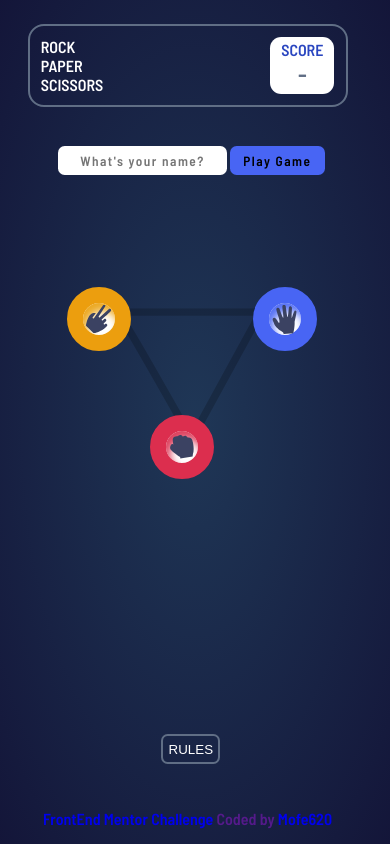
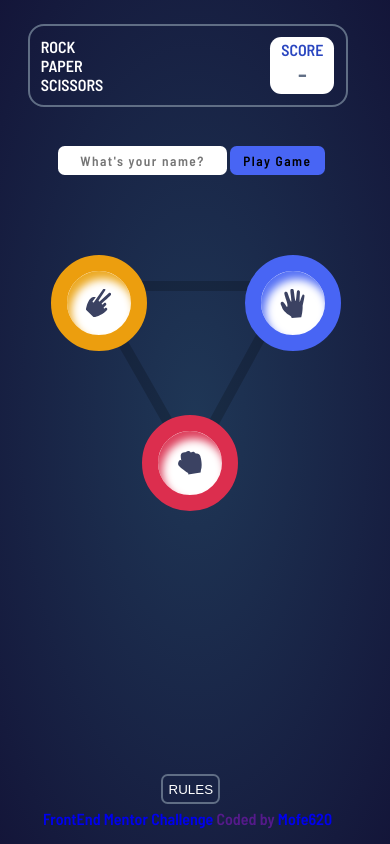
Before and after one commit to Mofe620/rock-paper-scissors, a plain HTML site: page index.html in a window 390 px wide. Drawn offline with Linux system fonts and the light colour scheme.

Commit message:
made some fixes

```diff
--- a/index.html
+++ b/index.html
@@ -3,7 +3,7 @@
   <head>
     <meta charset="utf-8">
     <meta http-equiv="X-UA-Compatible" content="IE=edge">
-    <title>Play now | You Rock</title>
+    <title>Rock Paper Scissors | Play with Mofe</title>
     <meta name="description" content="">
     <meta name="viewport" content="width=device-width, initial-scale=1">
     <link rel="stylesheet" href="paper.css">
--- a/paper.css
+++ b/paper.css
@@ -86,7 +86,7 @@ header .logo {
 .container {
     position: relative;
     width: 800px;
-    height: auto;
+    min-height: auto;
     display: flex;
     justify-content: center;
     overflow: visible;
@@ -109,16 +109,16 @@ header .logo {
     z-index: 1;
     margin-top: 4em;
     margin-right: 1.5em;
-    transform: scale(0.7);
+    transform: scale(0.8);
 }
 .paper-icon {
     position: absolute;
-    top:5em;
-    left: 17em;
+    top: 3em;
+    left: 15.5em;
     z-index: 2;
     width: 4em;
     height: 4em;
-    padding: 1em;
+    padding: 3em;
     border-radius: 50%;
     background-color: #fff;
     display: flex;
@@ -132,12 +132,12 @@ header .logo {
 }
 .scissors-icon {
     position: absolute;
-    top:5em;
-    right: 16.5em;
+    top: 3em;
+    right: 14.5em;
     z-index: 2;
     width: 4em;
     height: 4em;
-    padding: 1em;
+    padding: 3em;
     border-radius: 50%;
     background-color: #fff;
     display: flex;
@@ -149,17 +149,14 @@ header .logo {
     transition: all 0.5s ease;
     cursor: pointer;
 }
-/* .rock-case {
-
-} */
 .rock-icon {
     position: absolute;
     top: 16em;
-    right: 22.8em;
+    right: 20.8em;
     z-index: 2;
     width: 4em;
     height: 4em;
-    padding: 1em;
+    padding: 3em;
     border-radius: 50%;
     background-color: #fff;
     display: flex;
@@ -203,7 +200,6 @@ header .logo {
     overflow: visible;
 }
 #up p, #sp p {
-    margin-left: -1px;
     opacity: 1;
     animation: grow 0.8s ease;
     transform: scale(0.7);
@@ -218,14 +214,14 @@ header .logo {
 }
 #uCreatedIcon {
     transform: scale(0.7);
-    top: 25%;
-    left: 25%;
+    top: 1em;
+    left: 0.8em;
     animation: shrink 0.7s ease;
 }
 #sCreatedIcon {
     transform: scale(0.7);
-    top: 25%;
-    left: 25%;
+    top: 1em;
+    left: 0.8em;
     animation: shrink 0.7s ease;
 }
 @keyframes shrink {
@@ -280,6 +276,9 @@ header .logo {
     display: none;
     flex-direction: column;
     margin-top: 3em;
+    width: 14em;
+    justify-content: center;
+    align-items: center;
 }
 .message a {
     text-decoration: none;
@@ -327,35 +326,35 @@ footer a {
         width: 350px;
     }
     .tri-image {
-        transform: scale(0.5);
+        transform: scale(0.7);
     }
     .paper-icon {
-        top: 7em;
-        left: 15em;
+        top: 5em;
+        left: 14.5em;
         width: 3em;
         height: 3em;
-        padding: 1em;
+        padding: 2em;
     }
     .scissors-icon {
-        top:7em;
-        right: 14.5em;
+        top: 5em;
+        right: 13.5em;
         width: 3em;
         height: 3em;
-        padding: 1em;
+        padding: 2em;
     }
     .rock-icon {
         top: 15em;
-        right: 9.3em;
+        right: 7.8em;
         width: 3em;
         height: 3em;
-        padding: 1em;
+        padding: 2em;
     }
     .container > div > img {
         transform: scale(0.5);
     }
     .rules-btn {
         right: 43.5%;
-        bottom: 6em;
+        bottom: 3em;
     }
     .modal {
         top:18%;
```
Also changed, not shown: rock.js (+7 -0 lines), todo.txt.
